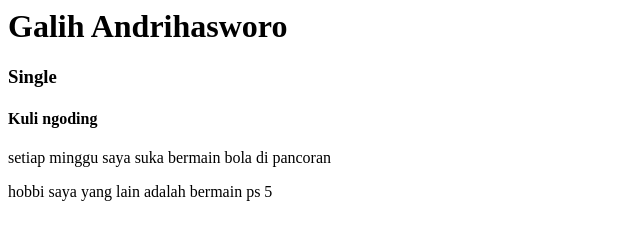
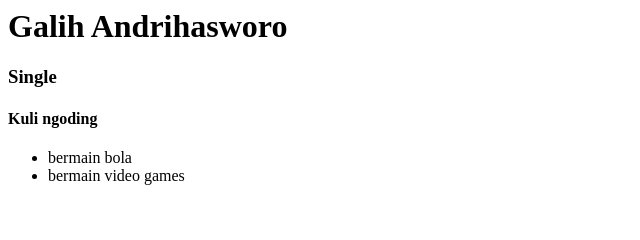
Before and after one commit to galihandrii/gitbasic, a plain HTML site: page index.html in a window 1280 px wide. Shown: the whole page, without its empty margins (0-640 px from the left). Drawn offline with Linux system fonts and the light colour scheme.

Commit message:
change p to li

```diff
--- a/index.html
+++ b/index.html
@@ -9,7 +9,9 @@
     <h1>Galih Andrihasworo</h1>
     <h3>Single</h3>
     <h4>Kuli ngoding</h4>
-    <p>setiap minggu saya suka bermain bola di pancoran</p>
-    <p>hobbi saya yang lain adalah bermain ps 5</p>
+    <ul>
+      <li>bermain bola</li>
+      <li>bermain video games</li>
+    </ul>
   </body>
 </html>
```
